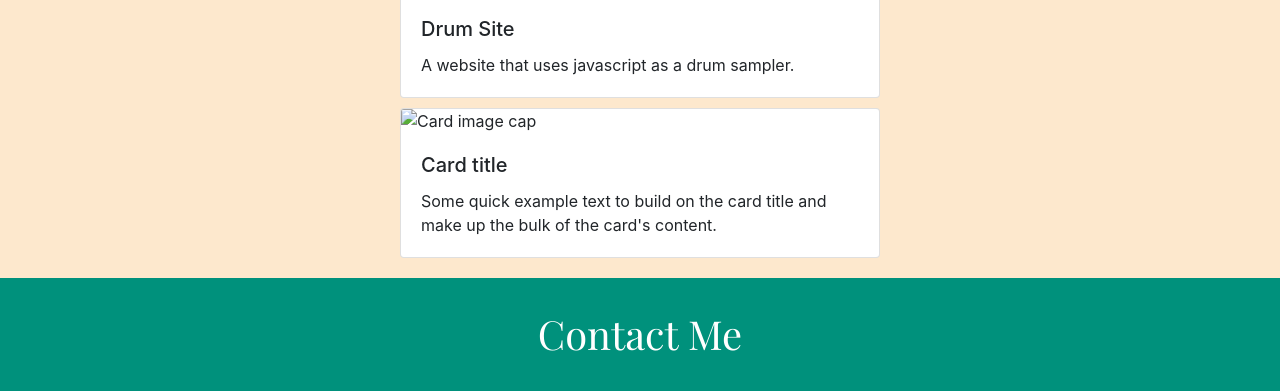
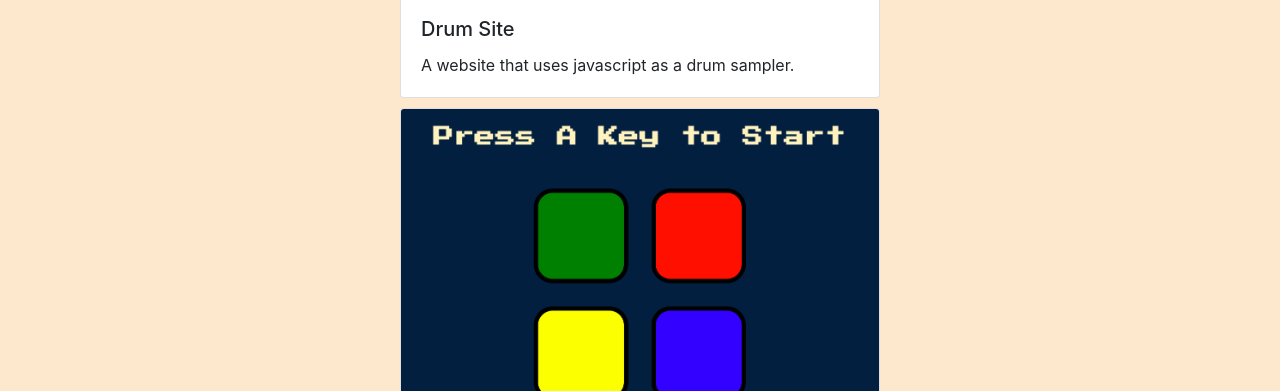
Before and after one commit to benjamindaniels21/personal-site, a website: page index.html in a window 1280 px wide. Shown: the part 2577-2968 px from the top of the page. Drawn offline with nearby package versions, Linux system fonts and the light colour scheme; a web font is replaced by a local one.

Commit message:
add another card

```diff
--- a/index.html
+++ b/index.html
@@ -139,11 +139,10 @@
         </div>
 
         <div class="card" style="width: 30rem;">
-            <img class="card-img-top" src="..." alt="Card image cap">
+            <img class="card-img-top" src="./assets/img/simon-game.png" alt="Card image cap">
             <div class="card-body">
-                <h5 class="card-title">Card title</h5>
-                <p class="card-text">Some quick example text to build on the card title and make up the bulk of the card's
-                    content.</p>
+                <h5 class="card-title">Simon simon-game</h5>
+                <p class="card-text">This is a Simon game clone that includes audio files. You press any button to start and a new pattern is auto generated.</p>
             </div>
         </div>
     </section>
```
Also changed, not shown: assets/img/simon-game.png (added).
